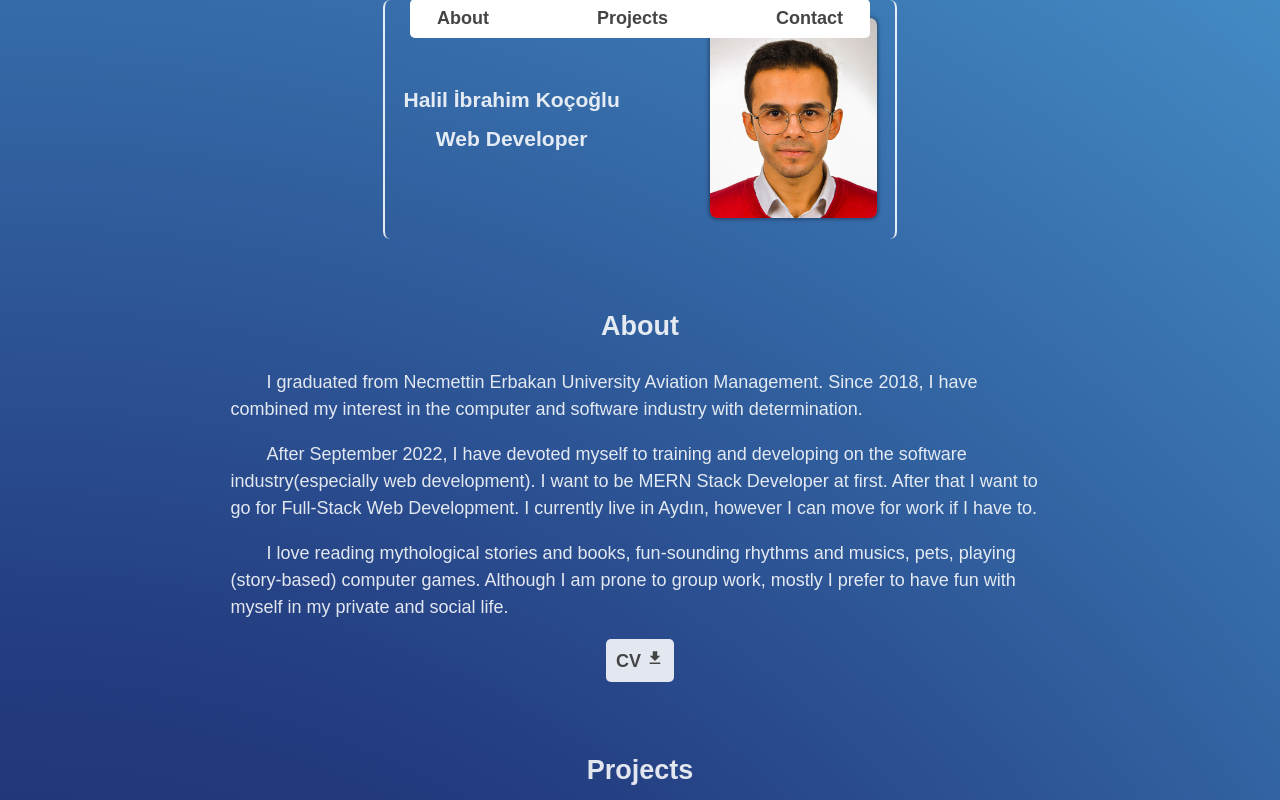
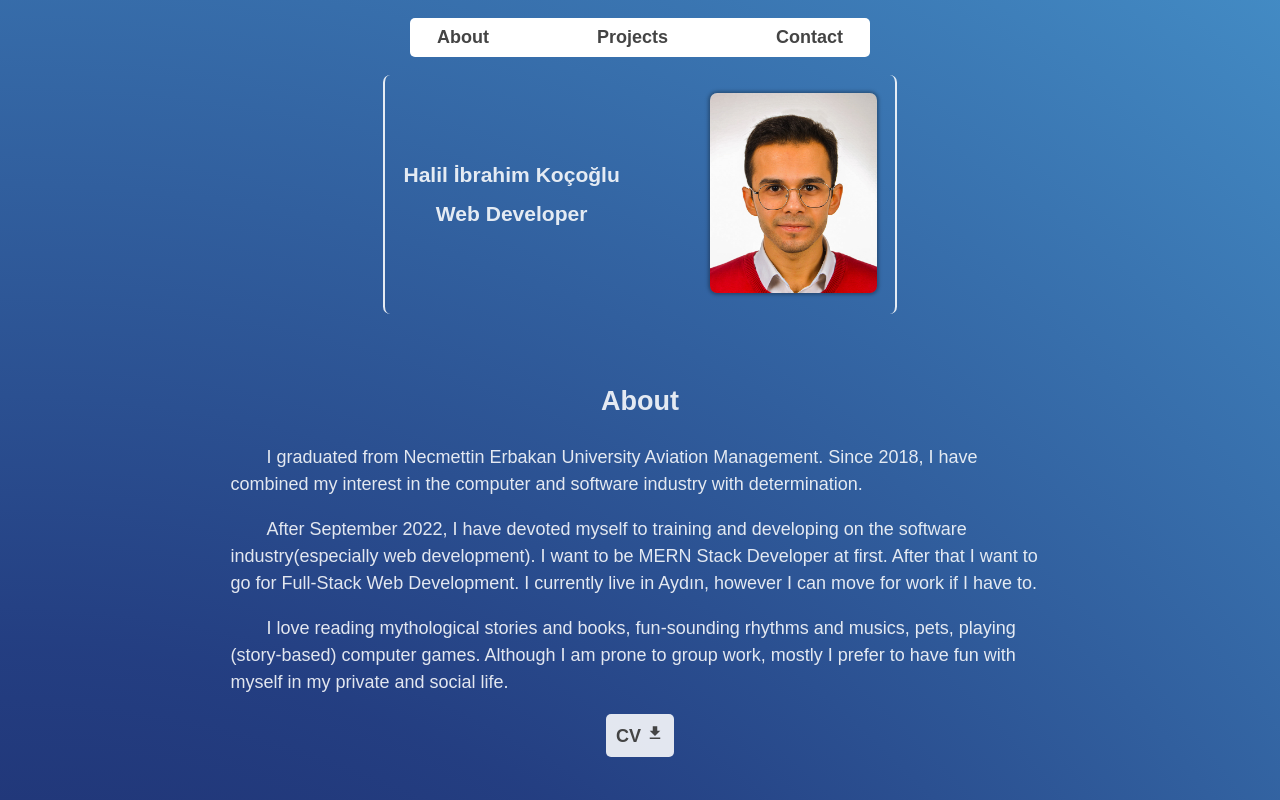
Before and after one commit to halilkocoglu/portfolio-website-frontend, a React (Vite) app: page / in a window 1280 px wide. Shown: the top 800 px of the page. Built offline with nearby package versions, Linux system fonts and the light colour scheme.

Commit message:
pos update

```diff
--- a/src/components/Header/header.css
+++ b/src/components/Header/header.css
@@ -7,8 +7,7 @@
 }
 
 .navbar {
-    position: fixed;
-    margin-top: 3rem;
+    position: static;
     display: flex;
     flex-direction: row;
     gap: 5rem;
```
